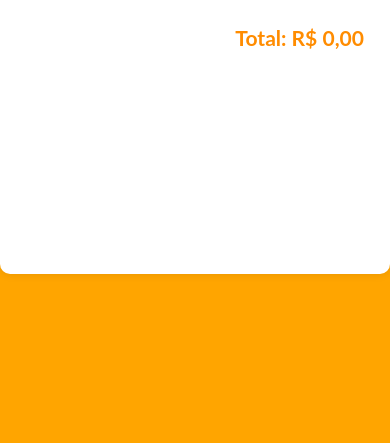
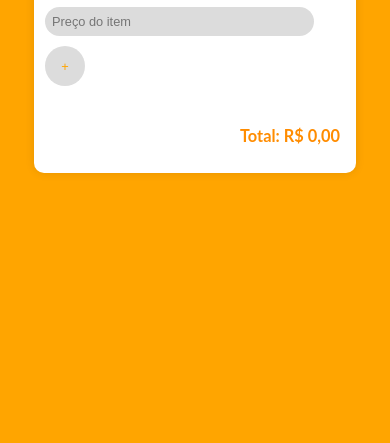
Before and after one commit to Hyogaherking/List-Up, a plain HTML site: page index.html in a window 390 px wide. Shown: the part 401-844 px from the top of the page. Drawn offline with Linux system fonts and the light colour scheme.

Commit message:
CSS mais responsivo

```diff
--- a/styles.css
+++ b/styles.css
@@ -20,7 +20,7 @@ html, body {
     font-family: 'Lato', sans-serif;
     margin: 0;
     padding: 0;
-    height: 100%; /* Garante que o body e o html ocupem 100% da altura */
+    height: 100%;
     overflow: hidden;
 }
 
@@ -34,9 +34,9 @@ body {
 #particles-js {
     position: absolute;
     width: 100%;
-    min-height: 100vh; /* Garante que o fundo cubra toda a altura da viewport */
+    min-height: 100vh;
     background-color: var(--color-orange);
-    z-index: -1; /* Coloca o fundo de partículas atrás do conteúdo */
+    z-index: -1;
 }
 
 header {
@@ -167,3 +167,73 @@ main {
     font-size: 18px;
     color: var(--color-dark-orange);
 }
+
+/* Media Queries para Responsividade */
+@media (max-width: 768px) {
+    .app-container {
+        max-width: 350px;
+        padding: 15px;
+        height: auto;
+    }
+
+    header input[type="text"],
+    header input[type="number"],
+    #input-new-task {
+        width: 90%;
+        font-size: 0.9rem;
+        padding: 8px;
+    }
+
+    header button,
+    #btn-new-task {
+        width: 45px;
+        height: 45px;
+        font-size: 0.9rem;
+    }
+
+    .shopping-list li {
+        padding: 8px;
+    }
+
+    #total-container {
+        font-size: 16px;
+    }
+}
+
+@media (max-width: 480px) {
+    .app-container {
+        max-width: 300px;
+        padding: 10px;
+        height: auto;
+    }
+
+    header input[type="text"],
+    header input[type="number"],
+    #input-new-task {
+        width: 85%;
+        font-size: 0.8rem;
+        padding: 7px;
+    }
+
+    header button,
+    #btn-new-task {
+        width: 40px;
+        height: 40px;
+        font-size: 0.8rem;
+    }
+
+    .shopping-list li {
+        padding: 6px;
+        flex-direction: column;
+        align-items: flex-start;
+    }
+
+    .shopping-list li span {
+        padding-left: 0;
+        margin-top: 5px;
+    }
+
+    #total-container {
+        font-size: 14px;
+    }
+}
```
Also changed, not shown: exported_qrcode_image_600.png (added), index.html (line endings or trailing spaces), listup.js (line endings or trailing spaces), loading.css (line endings or trailing spaces).
